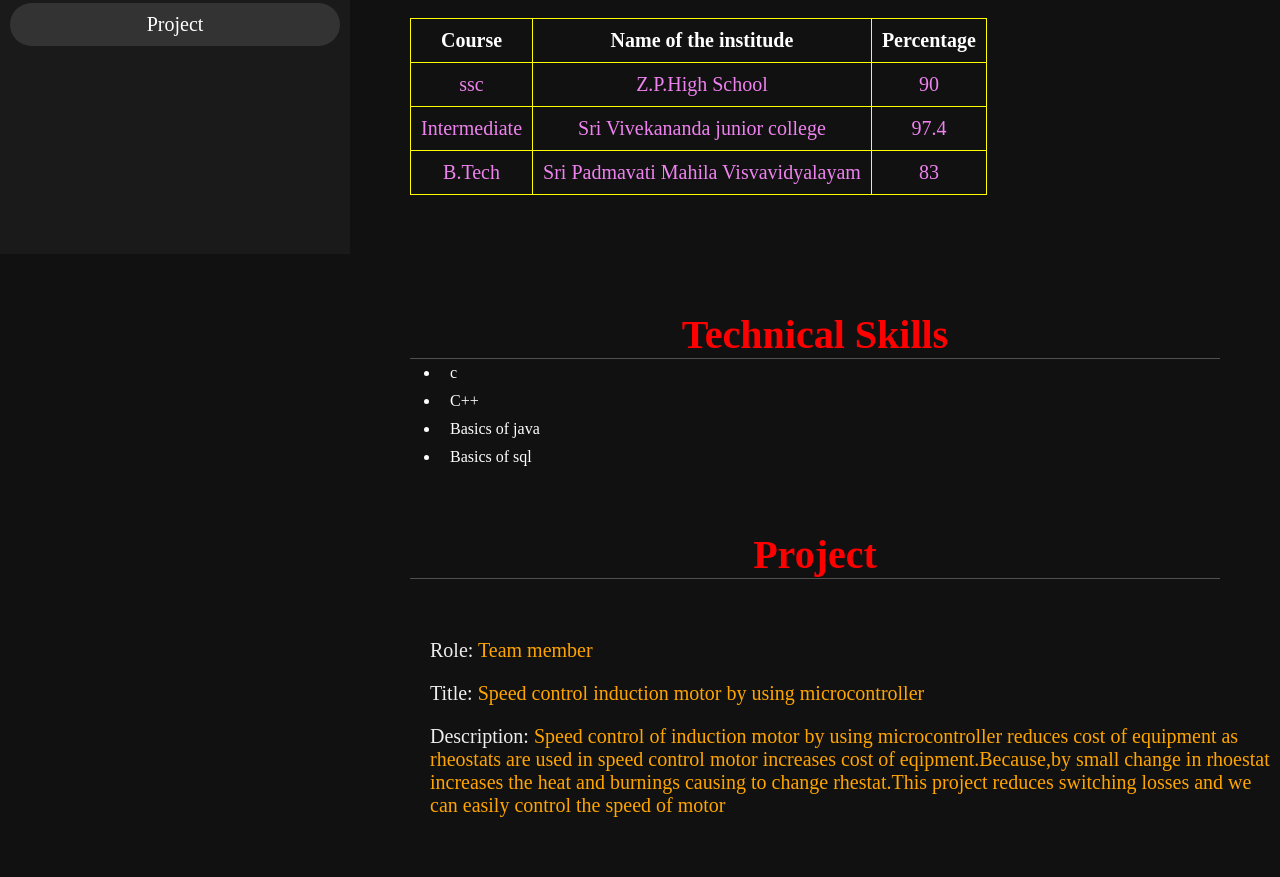
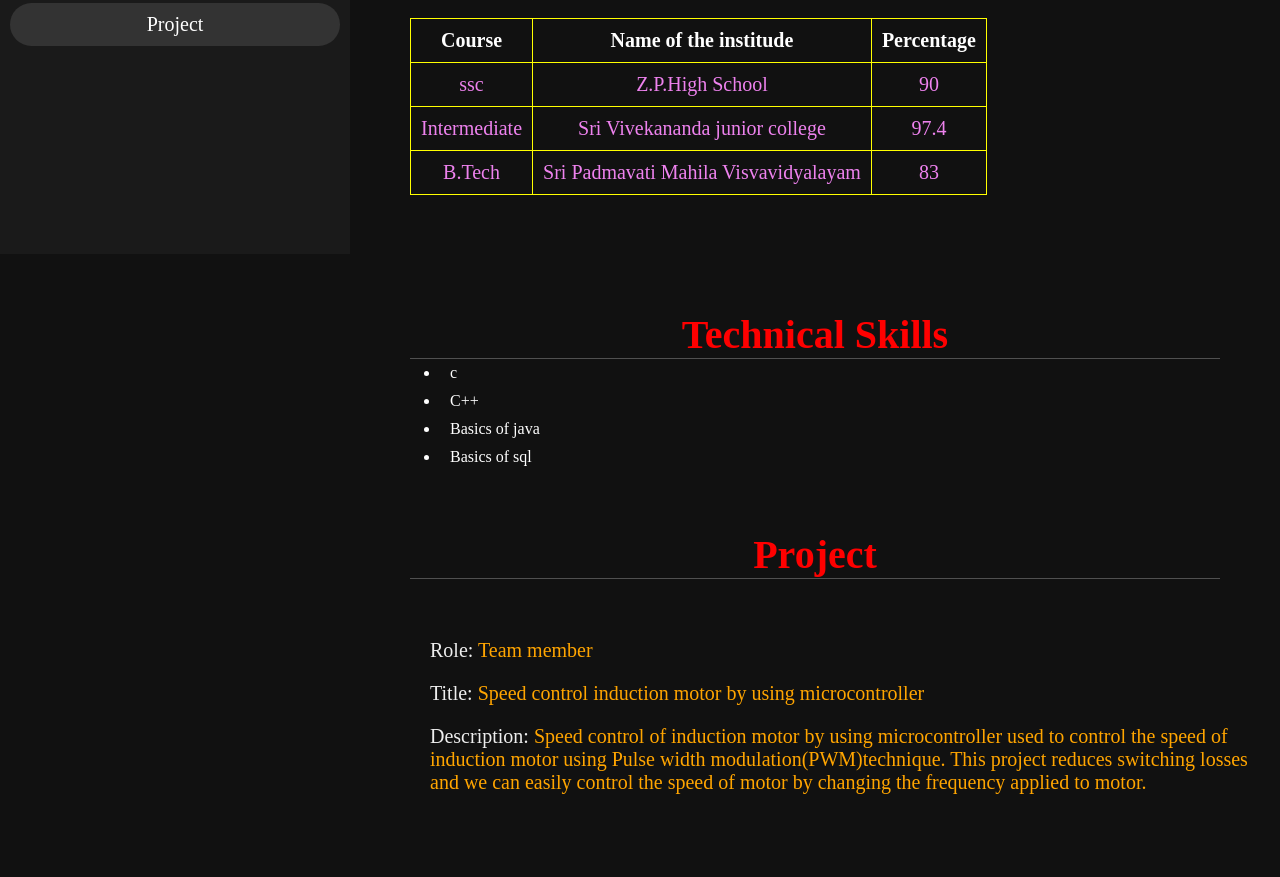
Before and after one commit to bhavana57/bavana9.github.io, a plain HTML site: page index.html in a window 1280 px wide. Shown: the part 546-1423 px from the top of the page. After the commit the page ends 1400 px from the top, so only its background shows below. Drawn offline with Linux system fonts and the light colour scheme.

Commit message:
Update index.html

```diff
--- a/index.html
+++ b/index.html
@@ -80,10 +80,8 @@
             <div class="det">
                 <h3><span>Role: </span>Team member</h3>
                 <h3><span>Title: </span>Speed control induction motor by using microcontroller</h3>
-                <h3><span>Description: </span>Speed control of induction motor by using microcontroller reduces cost of
-                    equipment as rheostats are used in speed control motor increases cost of eqipment.Because,by small
-                    change in rhoestat increases the heat and burnings causing to change rhestat.This project reduces
-                    switching losses and we can easily control the speed of motor </h3>
+                <h3><span>Description: </span>Speed control of induction motor by using microcontroller used to control the speed of induction motor using Pulse width modulation(PWM)technique.
+                    This project reduces switching losses and we can easily control the speed of motor by changing the frequency applied to motor. </h3>
             </div>
         </div>
     </section>
```
